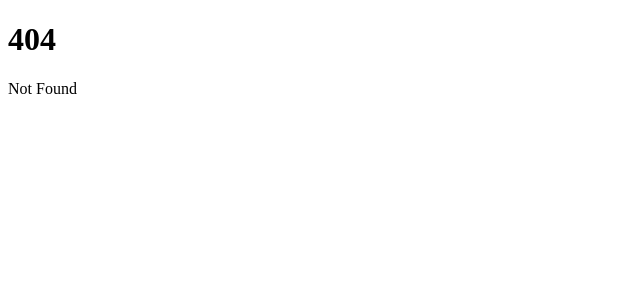
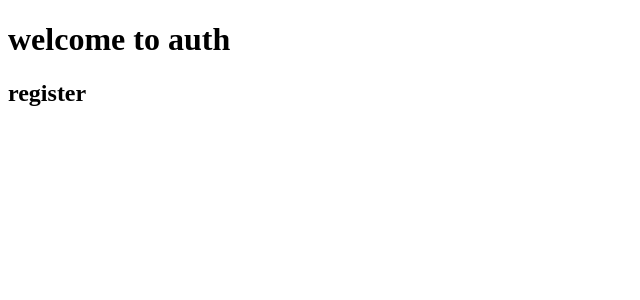
Before and after one commit to MdEstiakAhmed/learn-sveltekit, a SvelteKit app: page /register in a window 1280 px wide. Before the commit this address had no page. Shown: the top 300 px of the page, without its empty margins (0-640 px from the left). Built offline with nearby package versions, Linux system fonts and the light colour scheme.

Commit message:
Add files via upload

```diff
--- /dev/null
+++ b/src/routes/(auth)/+layout.svelte
@@ -0,0 +1,3 @@
+<h1>welcome to auth</h1>
+
+<slot />
--- /dev/null
+++ b/src/routes/(auth)/login/+page.svelte
@@ -0,0 +1 @@
+<h2>login</h2>
--- /dev/null
+++ b/src/routes/(auth)/register/+page.svelte
@@ -0,0 +1 @@
+<h2>register</h2>
```
